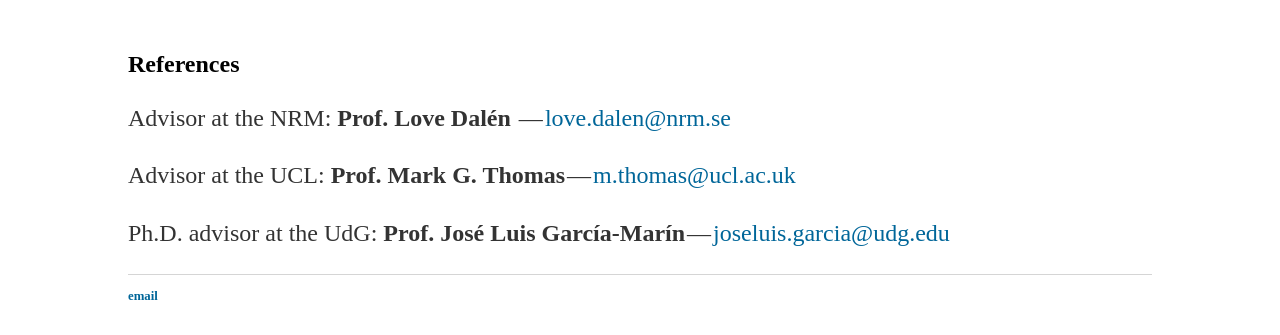
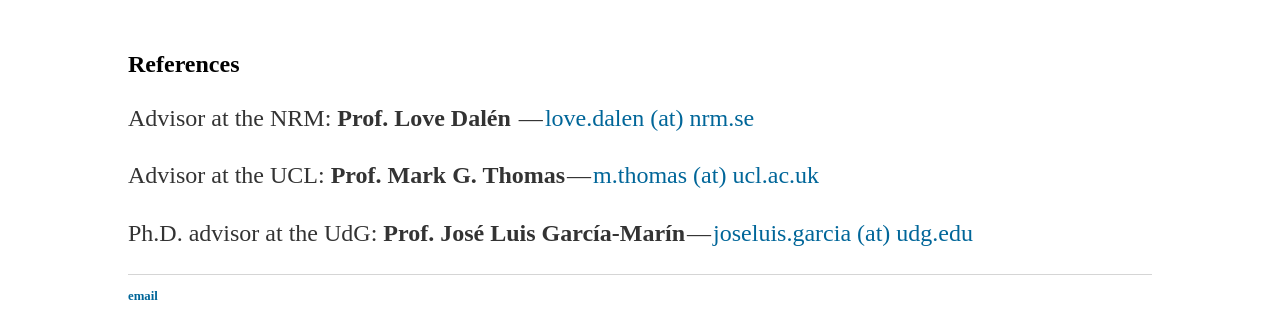
Before and after one commit to DiezMolino/diezmolino.github.io, a Jekyll site: the page about/index.html, which Jekyll copies as it is, in a window 1280 px wide. Shown: the part 745-1080 px from the top of the page. Built offline with Jekyll 4.4.1, drawn with Linux system fonts in a browser that asks for light colours.

Commit message:
Update index.html

```diff
--- a/about/index.html
+++ b/about/index.html
@@ -40,9 +40,9 @@
 <br/>
 
 <h2>References</h2>
-<p>Advisor at the NRM: <b>Prof. Love Dalén </b> — <a class='one' href='mailto:love.dalen@nrm.se'>love.dalen@nrm.se</a> </p>
-<p>Advisor at the UCL: <b>Prof. Mark G. Thomas</b> — <a class='one' href='mailto:m.thomas@ucl.ac.uk'>m.thomas@ucl.ac.uk</a> </p>
-<p>Ph.D. advisor at the UdG: <b>Prof. José Luis García-Marín</b> — <a class='one' href='mailto:joseluis.garcia@udg.edu'>joseluis.garcia@udg.edu</a> </p>
+<p>Advisor at the NRM: <b>Prof. Love Dalén </b> — <a class='one' href='mailto:love.dalen@nrm.se'>love.dalen (at) nrm.se</a> </p>
+<p>Advisor at the UCL: <b>Prof. Mark G. Thomas</b> — <a class='one' href='mailto:m.thomas@ucl.ac.uk'>m.thomas (at) ucl.ac.uk</a> </p>
+<p>Ph.D. advisor at the UdG: <b>Prof. José Luis García-Marín</b> — <a class='one' href='mailto:joseluis.garcia@udg.edu'>joseluis.garcia (at) udg.edu</a> </p>
 <!-- <p>Colleague at the LIG: <b>Prof. Oriol Vidal</b> — <a class='one' href='mailto:oriol.vidal@udg.edu'>oriol.vidal@udg.edu</a></p> -->
     		</div><!-- /.blurb -->
 		</div><!-- /.container -->
```
